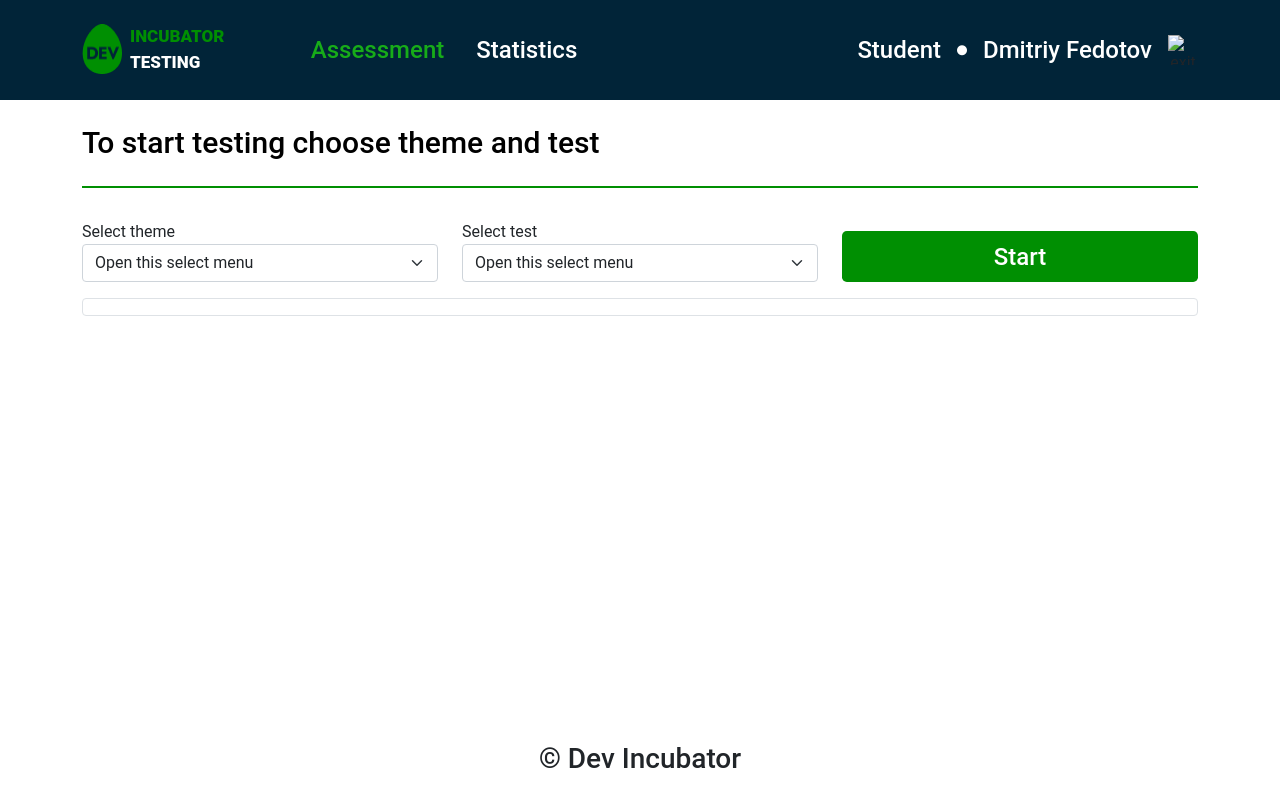
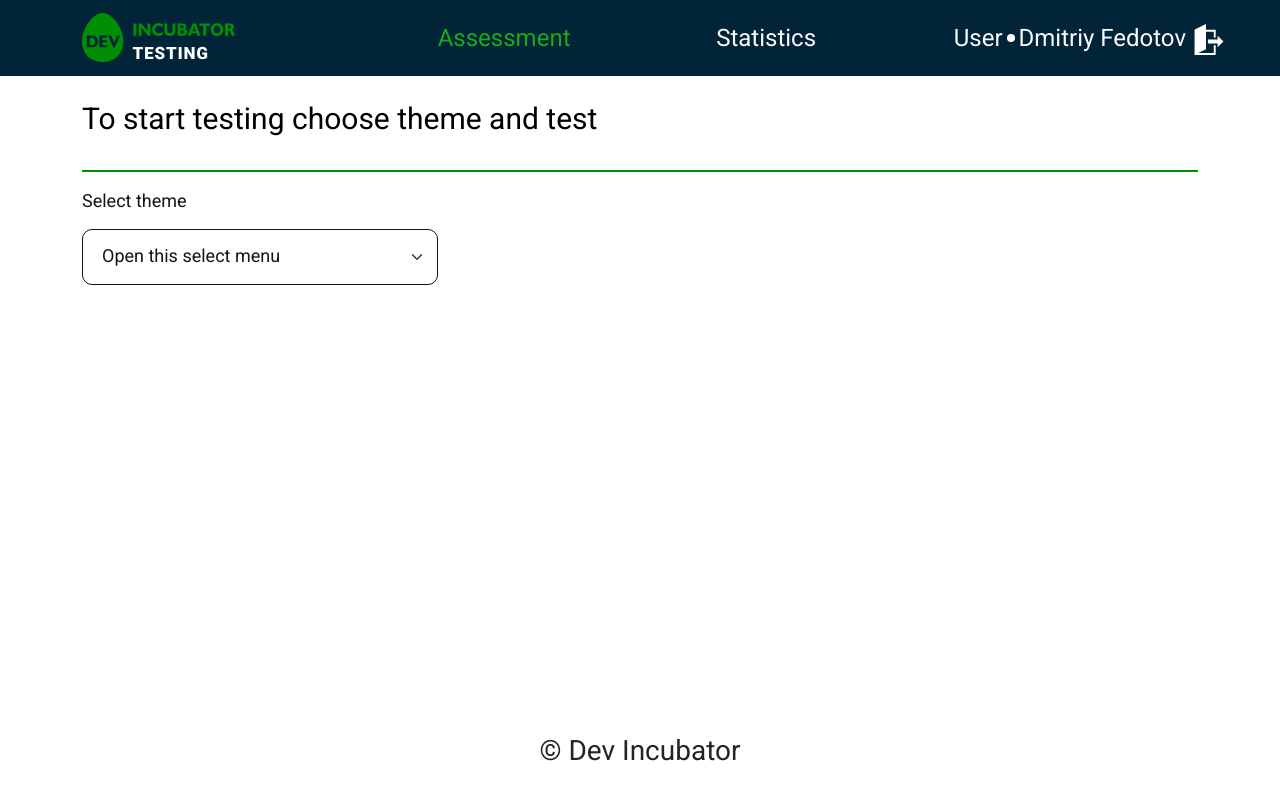
Before and after one commit to LeoKuD/fjproject, a website: page user1/index.html in a window 1280 px wide. Drawn offline with nearby package versions, Linux system fonts and the light colour scheme; files whose address does not match are found by name.

Commit message:
feat(user1): add adaptive header, add hide button and test description if data empty

```diff
--- a/user1/index.html
+++ b/user1/index.html
@@ -15,40 +15,28 @@
   </head>
   <body class="vh-100 d-flex flex-column">
     <header>
-        <div class="container py-4">
-          <div class="row">
-            <div class="logo d-flex col-4 col-lg-2">
-              <a href="index.html">
-                <img
-                src="./img/logo.png"
-                alt="logo-dev-incubtor"
-                class="logo-img me-2"
-              />
-              </a>
-              <div class="d-flex flex-column">
-                <p>INCUBATOR</p>
-                <p>TESTING</p>
+      <div class="container">
+        <nav class="row navbar navbar-expand-lg">
+          <a class="col-auto navbar-brand" href="#"><img src="./img/logo.svg"></a>
+          <div class="col d-flex justify-content-end">
+            <button class="navbar-toggler" type="button" data-bs-toggle="collapse" data-bs-target="#navbarNavAltMarkup" aria-controls="navbarNavAltMarkup" aria-expanded="false" aria-label="Toggle navigation">
+              <img src="./img//burger-icon.png">
+            </button>
+          </div>
+          <div class="col-12 col-lg-10">
+            <div class="collapse navbar-collapse" id="navbarNavAltMarkup">
+                <div class="col">
+                  <div class="col navbar-nav justify-content-evenly">
+                    <a class="nav-link active" aria-current="page" href="#">Assessment</a>
+                    <a class="nav-link" href="#">Statistics</a>
                   </div>
                 </div>
-
-            <ul
-              class="nav nav-header col-12 col-lg-4 justify-content-center order-lg-1 order-2"
-            >
-              <li><a href="#" class="nav-link link-primary">Assessment</a></li>
-              <li>
-                <a href="#" class="nav-link link-secondary">Statistics</a>
-              </li>
-            </ul>
-
-            <div
-              class="student d-flex justify-content-end align-items-center col-8 col-lg-6 order-lg-2 order-1 text-center"
-            >
-              <p>Student</p>
-              <i class="fas fa-circle"></i>
-              <p>Dmitriy Fedotov</p>
-              <img class="exit" src="./img/exit.png" alt="exit" />
+                <div class="col-auto">
+                  <span>User</span><span class="nav-separator mx-1 mb-1"></span><span>Dmitriy Fedotov</span><a class="ms-2" href="#"><img src="./img/logout.svg"></a>
                 </div>
             </div>
+          </div>
+        </nav>
       </div>
     </header>
       <main class="flex-grow-1">
@@ -56,36 +44,37 @@
           <div class="title">
           <h1 class="start">To start testing choose theme and test</h1>
           </div>
-            <form action="./user2.html" class="row d-flex align-items-end py-3">
-              <div class="col-md-4 col-6">
-                <p>Select theme</p>
-                <select class="form-select h-100" id="testThemeSelect" aria-label="Default select example">
+            <form action="./user2.html" class="row gy-2">
+              <div class="col-12 col-lg-4">
+                <p class="select-label">Select theme</p>
+                <select class="form-select select-input" id="testThemeSelect" aria-label="Default select example">
                   <option selected>Open this select menu</option>
                   <option value="1">One</option>
                   <option value="2">Two</option>
                   <option value="3">Three</option>
                 </select>
               </div>
-              <div class="col-md-4 col-6">
-                <p>Select test</p>
-                <select class="form-select h-100" id="testSelect" aria-label="Default select example">
+              <div class="col-12 col-lg-4 hidden">
+                <p class="select-label">Select test</p>
+                <select class="form-select select-input" id="testSelect" aria-label="Default select example">
                   <option selected>Open this select menu</option>
                   <option value="1">One</option>
                   <option value="2">Two</option>
                   <option value="3">Three</option>
                 </select>
               </div>
-              <div class="col-md-4 col-12 pt-md-0 pt-3">
+              <div class="col-12 col-lg-4 d-flex flex-column justify-content-end hidden">
                 <button
                   type="submit"
-                class="btn btn-lg w-100"
+                  class="mt-4 mt-lg-0 submit-button"
                   id="startTestButton"
                 >
                   Start
                 </button>
+              </div>
             </form>
+            <div class="test-description hidden" id="testDescription">
             </div>
-              <div class="border rounded p-2" id="testDescription">
           </div>
         </div>
       </main>
--- a/user1/script.js
+++ b/user1/script.js
@@ -1,7 +1,8 @@
 const testThemeSelect = document.getElementById('testThemeSelect');
 const testSelect = document.getElementById('testSelect');
 const testDescription = document.getElementById('testDescription');
-const startTestButton = document.querySelector('startTestButton');
+const startTestButton = document.getElementById('startTestButton');
+
 let testsData = null;
 
 testThemeSelect.addEventListener('change', ({ target }) => {
@@ -17,26 +18,27 @@ async function updateCurrentThemeData(themeName) {
         body: formData,
       });
 
-    const result = await response.json();
+    const result = [{name: "Second test", description: "DescTest2"}, {name: "TherdNameTest", description: "DescT3"}];
 
-    updateTestsData(result)
+    updateTestsData(result);
 }
 
 function updateTestsData(data) {
     testsData = data;
     const selectInner = data.reduce((accum, { name }, index) => {
-        return accum + `<option value='${index}'>${name}</option>`;
+        return accum + `<option value='${name}' data-index=${index}>${name}</option>`;
     }, '');
 
     testSelect.innerHTML = selectInner;
-    testSelect.classList.toggle('.hidden');
+    testSelect.closest('div').classList.remove('hidden');
+    startTestButton.closest('div').classList.remove('hidden');
     updateDescription();
 }
 
 testSelect.addEventListener('change', updateDescription)
 
 function updateDescription() {
-    const testOptionValue = testSelect.value;
-    testDescription.innerHTML = testsData[Number(testOptionValue)].description;
-    testDescription.classList.toggle('.hidden');
+    const testOptionIndex = testSelect.querySelector('option:checked').dataset.index;
+    testDescription.innerHTML = testsData[Number(testOptionIndex)].description;
+    testDescription.closest('div').classList.remove('hidden');
 }
--- a/user1/style.css
+++ b/user1/style.css
@@ -1,86 +1,85 @@
+@import url('https://fonts.googleapis.com/css?family=Roboto');
+
 * {
-    font-family: "Roboto";
-  }
-
-.hiden {
-  display: none;
-}
-
-  p,
-  h3,
-  h1 {
-    padding: 0;
-    margin: 0;
+  font-family: Roboto;
+  line-height: 150%;
+  box-sizing: border-box;
 }
 
 header {
-    background-color: #012438;
-  }
-  header p {
   font-size: 24px;
-    font-weight: 500;
-    color: #fff;
-  }
-  header .logo p {
-    padding: 0;
-    margin: 0;
-    font-size: 17px;
-    font-weight: 900;
-  }
-  header .logo p:first-child {
-    color: #008f02;
-  }
-  header .logo p:last-child {
-    color: #fff;
-  }
-  header .logo .logo-img {
-    width: 40px;
-    height: 50px;
-  }
-  header .nav-header .nav-link {
-    font-size: 24px;
-    font-weight: 500;
-  }
-  header .nav-header .link-primary {
-    color: #17ac19;
-  }
-  header .nav-header .link-secondary {
-    color: #fff;
-  }
-  header .student p {
-    color: #fff;
-    margin-bottom: 0;
-    padding: 0 16px;
-  }
-  header img {
-    height: 30px;
-    width: 30px;
-  }
-  header .fa-circle {
-    font-size: 10px;
-    color: #fff;
-  }
-  header .exit {
-    cursor: pointer;
+  color: #FAFAFA;
+  background: #012438;
 }
 
-  .btn {
-    background-color: #008f02;
+a {
+  text-decoration: none;
+}
+.hidden {
+  display: none!important;
+}
+
+.nav-link {
+  color: inherit;
+}
+
+
+.nav-link:hover, .nav-link.active {
+  color: #17AC19;
+}
+
+.nav-separator {
+  display: inline-block;
+  width: 8px;
+  height: 8px;
+  background: #FFFFFF;
+  border-radius: 50%;
+}
+
+  .select-label {
+    font-size: 18px;
+    line-height: 25px;
+    color: #141414;
+  }
+
+.select-input {
+  padding: 13px 30px 16px 19px;
+  border: 1px solid #141414;
+  box-sizing: border-box;
+  border-radius: 10px;
+  font-size: 18px;
+  line-height: 25px;
+  color: #141414;
+}
+
+.test-description {
+  margin-top: 38px;
+  padding: 23px 30px;
+  border: 1px solid #141414;
+  box-sizing: border-box;
+  border-radius: 10px;
+}
+
+.submit-button {
+  padding: 15px 8px 15px 8px;
   color: #fff;
   font-size: 24px;
   font-weight: 500;
+  background: #008F02;
+  box-shadow: 3px 3px 10px rgba(0, 0, 0, 0.15);
+  border: none;
+  border-radius: 10px;
 }
-  .btn:hover {
+
+.submit-button:hover {
   background-color: #007802;
   color: #fff;
 }
-  .btn:focus {
+
+.submit-button:focus {
   background-color: #17ac19;
 }
 
-  .btn-lg {
-    padding: 0.4rem 1rem;
-  }
 
   main img {
     max-width: 100%;
```
Also changed, not shown: user1/img/add-icon.svg (added), user1/img/arrow.png (deleted), user1/img/burger-icon.png (added), user1/img/delete-icon.svg (added), user1/img/edit-icon.svg (added), user1/img/logo.png (deleted), user1/img/logo.svg (added), user1/img/logout.svg (added), user1/img/output.png (deleted), user1/img/submit-icon.svg (added), user1/img/vector.png (deleted). Lines whose indentation alone changed are shown as unchanged.
